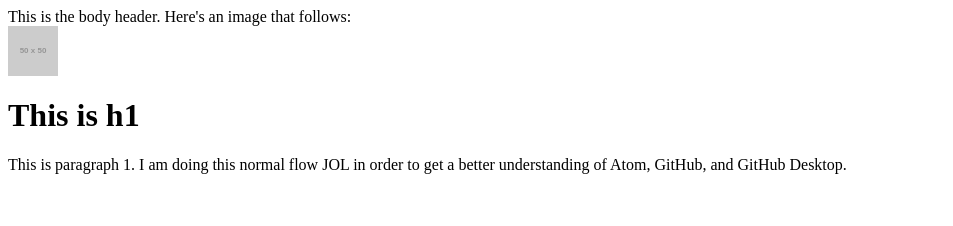
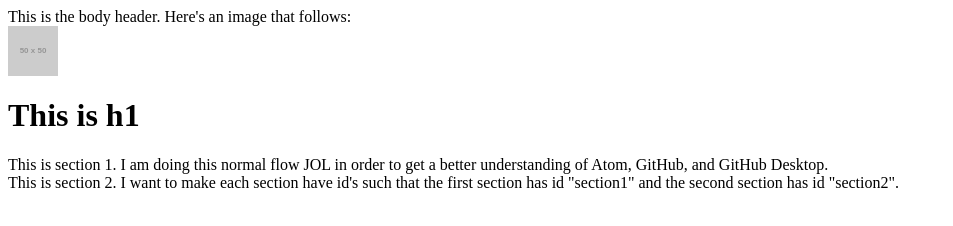
Before and after one commit to farinaa/normal-flow-html, a plain HTML site: page index.html in a window 1280 px wide. Shown: the whole page, without its empty margins (0-953 px from the left). Drawn offline with Linux system fonts and the light colour scheme; placeholder pictures from the web are drawn by us.

Commit message:
Make "p" into a section and add an article with 2 sections in it

```diff
--- a/index.html
+++ b/index.html
@@ -41,9 +41,16 @@
       </header>
       <img src="https://via.placeholder.com/50x50"/>
       <h1>This is h1</h1>
-      <p>
-        This is paragraph 1. I am doing this normal flow JOL in order to get a
-        better understanding of Atom, GitHub, and GitHub Desktop.
-      </p>
+      <article>
+        <section id="section1">
+          This is section 1. I am doing this normal flow JOL in order to get a
+          better understanding of Atom, GitHub, and GitHub Desktop.
+        </section>
+        <section id="section2">
+          This is section 2. I want to make each section have id's such that
+          the first section has id "section1" and the second section has id
+          "section2".
+        </section>
+      </article>
     </body>
   </html>
```
